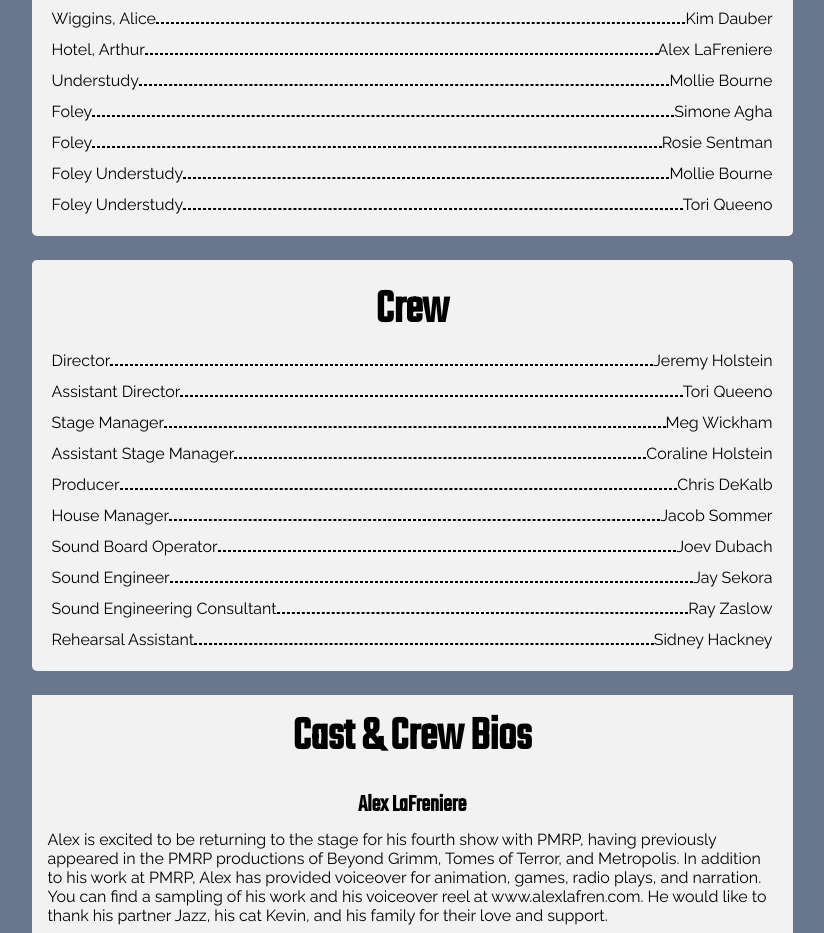
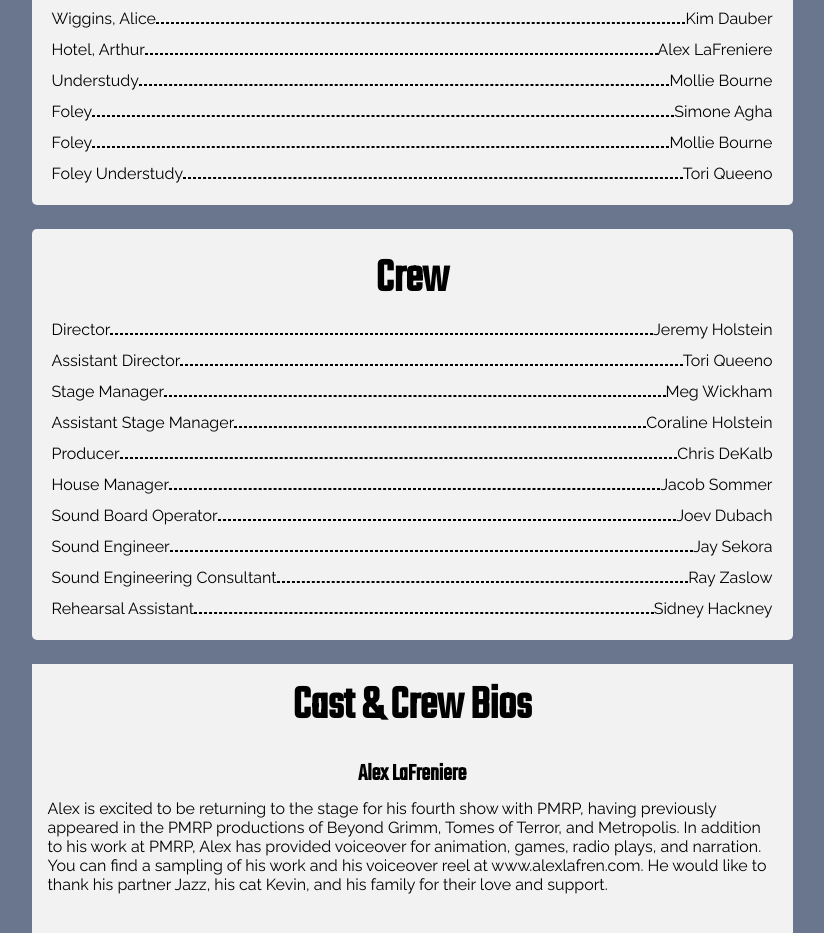
Before and after one commit to practicalmess/pmrp-program, a Gatsby site: page / in a window 1280 px wide. Shown: the part 1161-2094 px from the top of the page, without its empty margins (228-1052 px from the left). Built offline with nearby package versions, Linux system fonts and the light colour scheme; Gatsby itself is replaced by a stand-in of ours.

Commit message:
Fix data and update gitignore

```diff
--- a/src/data.js
+++ b/src/data.js
@@ -24,8 +24,7 @@ export const data = {
       { role: "Hotel, Arthur ", name: "Alex LaFreniere" },
       { role: "Understudy ", name: "Mollie Bourne" },
       { role: "Foley", name: "Simone Agha" },
-      { role: "Foley", name: "Rosie Sentman" },
-      { role: "Foley Understudy ", name: "Mollie Bourne" },
+      { role: "Foley ", name: "Mollie Bourne" },
       { role: "Foley Understudy ", name: "Tori Queeno" },
     ],
   },
```
Also changed, not shown: 1 other file.
